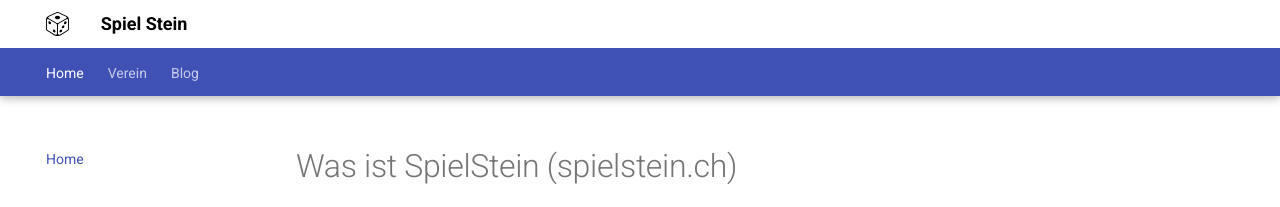
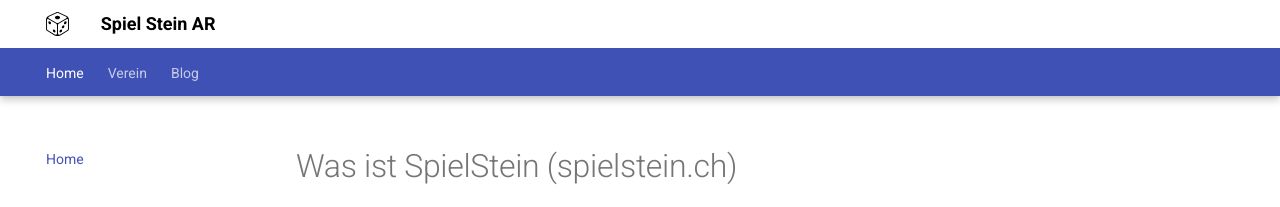
Before and after one commit to spielsteinar/spielstein.ch, an MkDocs documentation site: the page built from docs/index.md, in a window 1280 px wide. Shown: the top 207 px of the page. Built offline with MkDocs 1.6.1 and Material for MkDocs 9.7.7, drawn with Linux system fonts in a browser that asks for light colours.

```diff
--- a/mkdocs.yml
+++ b/mkdocs.yml
@@ -1,6 +1,6 @@
 
 # Project information
-site_name: Spiel Stein
+site_name: Spiel Stein AR
 site_url: https://spielstein.ch
 theme:
   name: material
```
